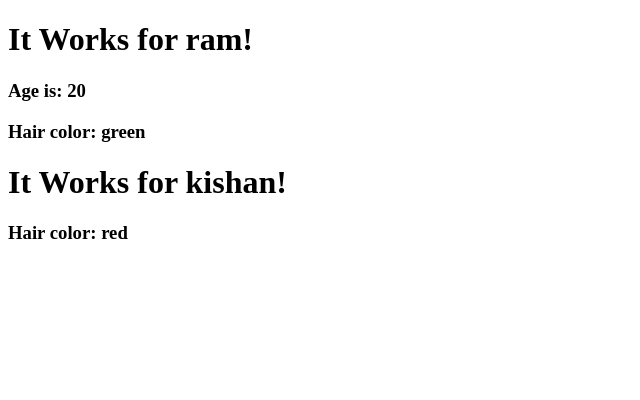
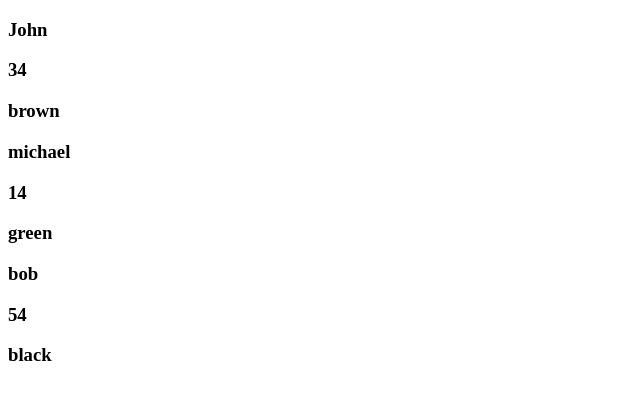
Before and after one commit to Kaushal185/AngularOreally, an Angular app: page / in a window 1280 px wide. Shown: the top 400 px of the page, without its empty margins (0-640 px from the left). Built offline with nearby package versions, Linux system fonts and the light colour scheme.

Commit message:
ngFor with ngIf

```diff
--- a/src/app/app.component.html
+++ b/src/app/app.component.html
@@ -1,10 +1,2 @@
-<app-example
-name = "ram"
-age = "20"
-hairColor="green">
-</app-example>
-
-<app-example
-name = "kishan"
-hairColor="red"></app-example>
+<app-people-list></app-people-list>
 <router-outlet></router-outlet>
--- a/src/app/app.module.ts
+++ b/src/app/app.module.ts
@@ -4,11 +4,13 @@ import { BrowserModule } from '@angular/platform-browser';
 import { AppRoutingModule } from './app-routing.module';
 import { AppComponent } from './app.component';
 import { ExampleComponent } from './example/example.component';
+import { PeopleListComponent } from './people-list/people-list.component';
 
 @NgModule({
   declarations: [
     AppComponent,
-    ExampleComponent
+    ExampleComponent,
+    PeopleListComponent
   ],
   imports: [
     BrowserModule,
--- /dev/null
+++ b/src/app/people-list/people-list.component.html
@@ -0,0 +1,7 @@
+<div *ngIf="showList">
+    <div *ngFor="let person of people">
+        <h3>{{person.name}}</h3>
+        <h3>{{person.age}}</h3>
+        <h3>{{person.hairColor}}</h3>
+    </div>
+</div>
--- /dev/null
+++ b/src/app/people-list/people-list.component.ts
@@ -0,0 +1,27 @@
+import { Component } from '@angular/core';
+
+@Component({
+  selector: 'app-people-list',
+  templateUrl: './people-list.component.html',
+  styleUrls: ['./people-list.component.css']
+})
+export class PeopleListComponent {
+  showList:boolean = true;
+  people = [
+    {
+      name : 'John',
+      age: 34,
+      hairColor:'brown',
+    },
+    {
+      name : 'michael',
+      age: 14,
+      hairColor:'green',
+    },
+    {
+      name : 'bob',
+      age: 54,
+      hairColor:'black',
+    }
+  ];
+}
```
Also changed, not shown: src/app/people-list/people-list.component.css (added), 1 other file (tests, documents, lock files or other folders).
